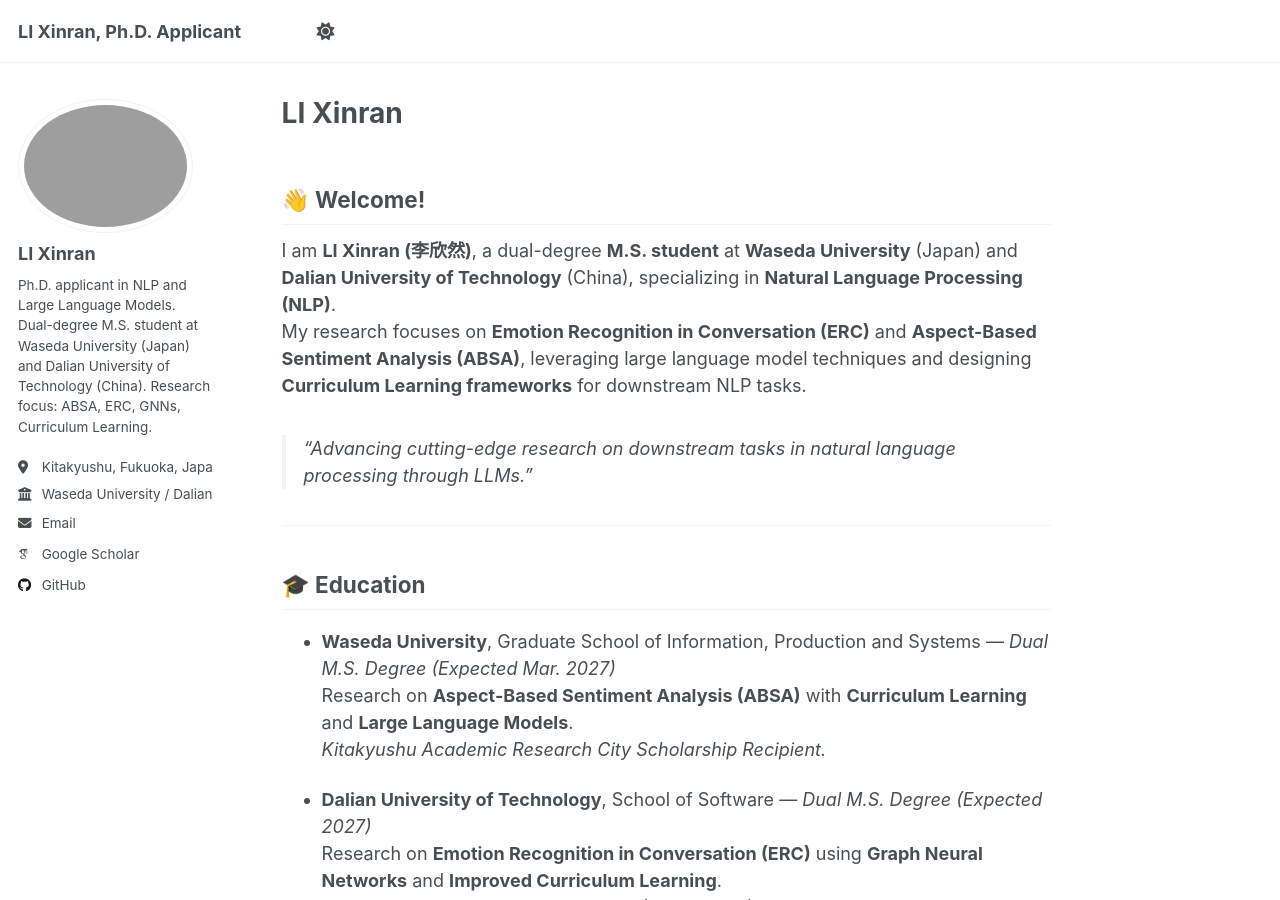
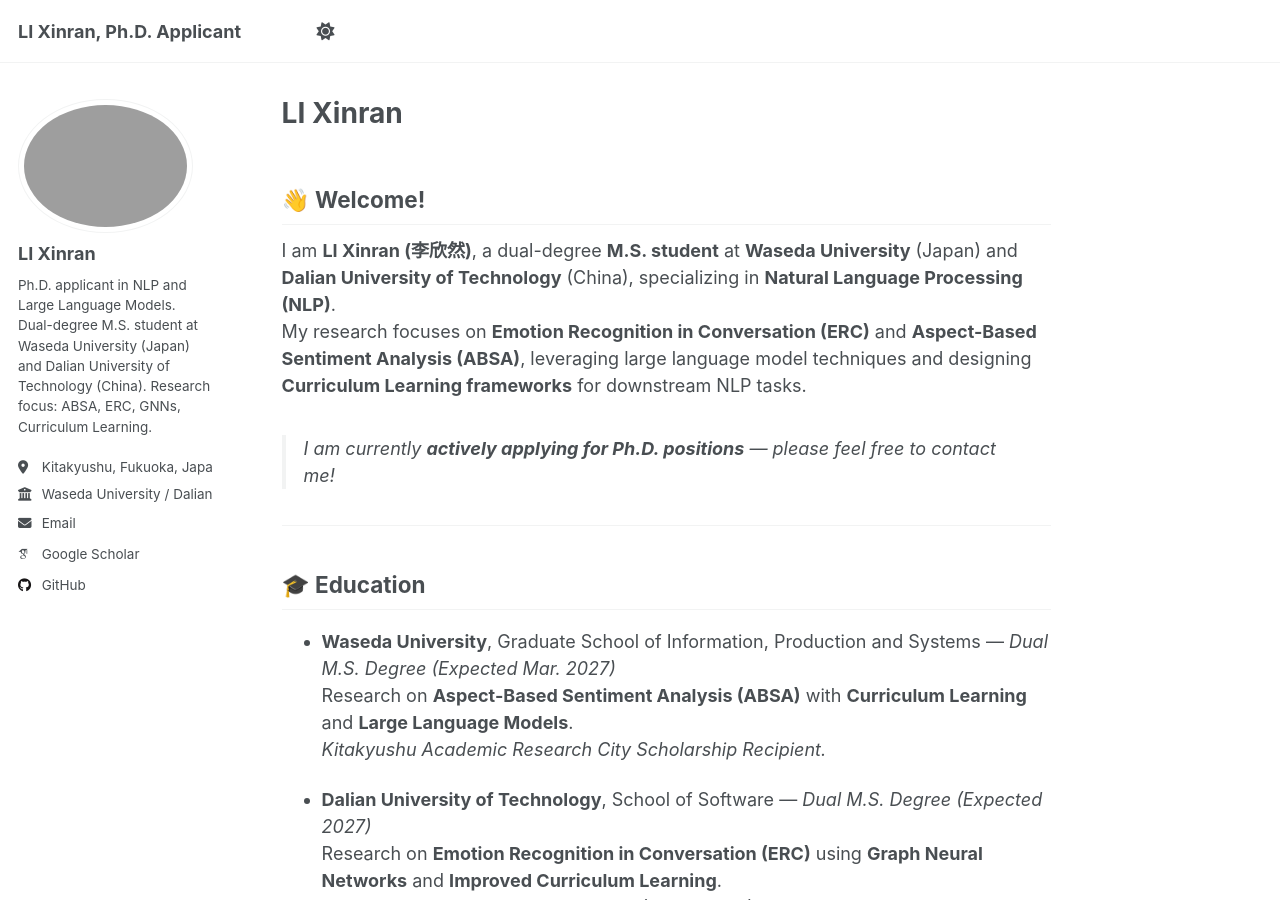
Before and after one commit to LiXinran6/LiXinran6.github.io, a Jekyll site: the page built from _pages/about.md, in a window 1280 px wide and 900 px high. Built offline with Jekyll 4.4.1, drawn with Linux system fonts in a browser that asks for light colours; some web fonts are replaced; a script that is not in the unit is left out.

Commit message:
Update about.md

```diff
--- a/_pages/about.md
+++ b/_pages/about.md
@@ -13,7 +13,7 @@ I am **LI Xinran (李欣然)**, a dual-degree **M.S. student** at **Waseda Unive
 My research focuses on **Emotion Recognition in Conversation (ERC)** and **Aspect-Based Sentiment Analysis (ABSA)**, leveraging large language model techniques and designing **Curriculum Learning frameworks** for downstream NLP tasks.
 
 
-> *“Advancing cutting-edge research on downstream tasks in natural language processing through LLMs.”*
+> I am currently **actively applying for Ph.D. positions** — please feel free to contact me!
 
 ---
 
@@ -86,6 +86,7 @@ Authors: **Xinran Li**, Xiujuan Xu, Yu Liu, Xiaowei Zhao
 ---
 
 📫 **Contact:**
+
 **Email:**
 - [lixinran@ruri.waseda.jp](mailto:lixinran@ruri.waseda.jp)
 - [963707605@mail.dlut.edu.cn](mailto:963707605@mail.dlut.edu.cn)
```
